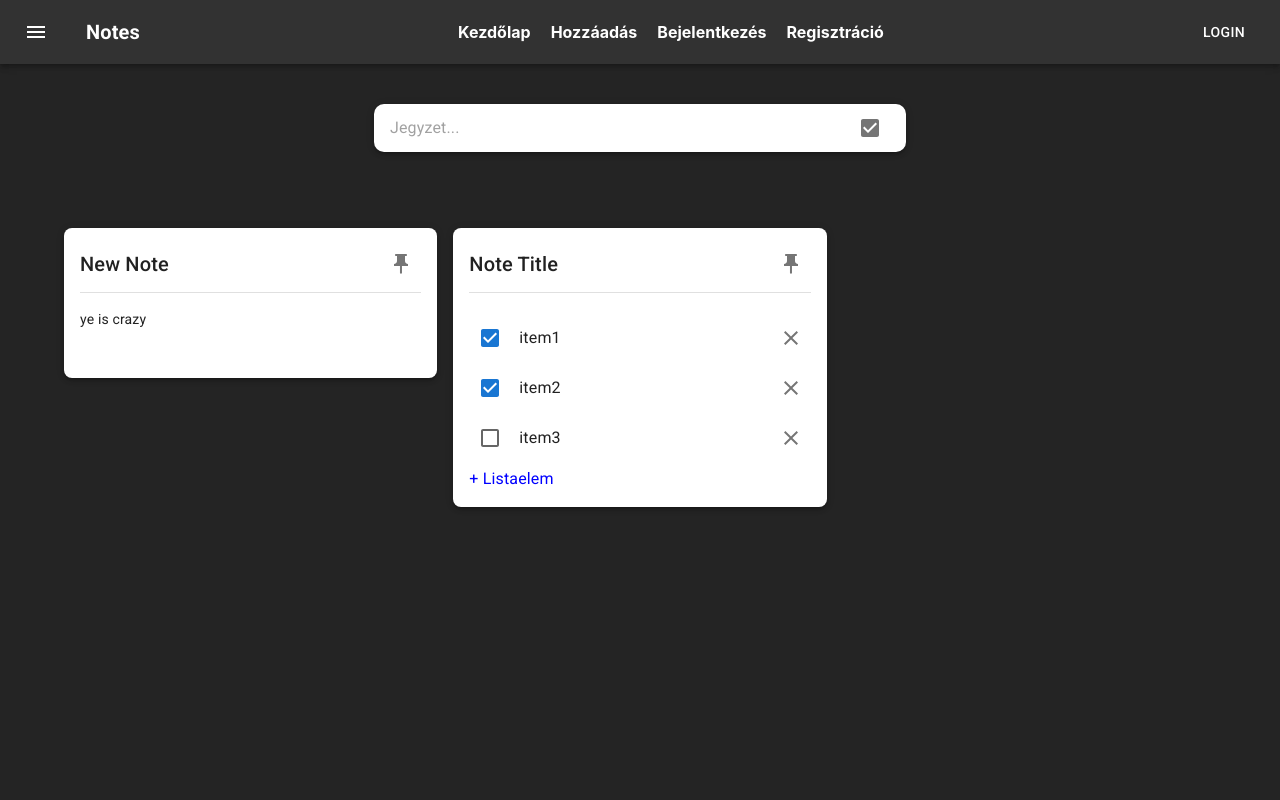
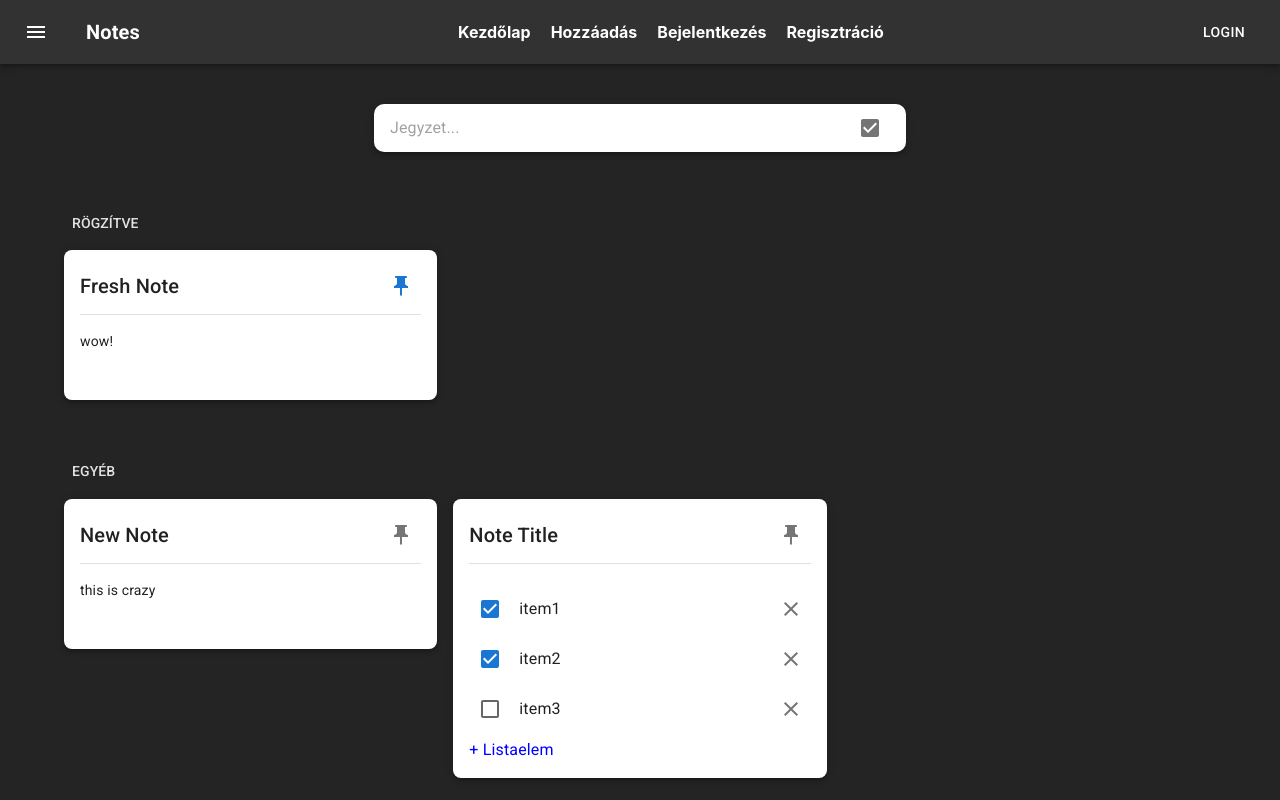
Before and after one commit to Lestoven/react-ts-notes, a React (Vite) app in the folder ts-notes/: page / in a window 1280 px wide. Built offline with nearby package versions, Linux system fonts and the light colour scheme.

Commit message:
Notes render pinned and other notes in their own category and extracted note cards into a seperate component called 'Note'

```diff
--- /dev/null
+++ b/ts-notes/src/components/notes/Note.tsx
@@ -0,0 +1,55 @@
+import { Paper, IconButton, Box, Typography, Divider } from "@mui/material";
+import PushPinIcon from "@mui/icons-material/PushPin";
+import ChecklistPanel from "../ChecklistPanel";
+import { Checklist, Checklist as NodeChecklist } from "../../types/Checklist";
+import Grid from "@mui/material/Grid";
+import { NoteData } from "../../interfaces/NoteData";
+import { useNotesDispatch } from "../../contexts/NotesContext";
+import { handleNoteUpdate } from "../../contexts/NotesContext";
+
+const Note = ({ note }: { note: NoteData }) => {
+    const notesDispatch = useNotesDispatch();
+
+    const handleCheckListChange = (updatedList: Checklist) => {
+        if (notesDispatch) {
+            const updatedNote = { ...note, content: updatedList };
+            handleNoteUpdate(updatedNote, notesDispatch);
+        }
+    };
+
+    return (
+        <Grid item xs={12} sm={6} md={4} key={note.id}>
+            <Paper
+                sx={{
+                    display: "flex",
+                    flexDirection: "column",
+                    padding: 2,
+                    borderRadius: 2,
+                    width: "100%",
+                    minHeight: "150px",
+                    boxSizing: "border-box",
+                }}
+                elevation={3}
+            >
+                <Box sx={{ display: "flex", justifyContent: "space-between", alignItems: "center" }}>
+                    <Typography variant="h6" component="h2">
+                        {note.title}
+                    </Typography>
+                    <IconButton>
+                        <PushPinIcon color={note.isPinned ? "primary" : "inherit"} />
+                    </IconButton>
+                </Box>
+                <Divider sx={{ marginY: 1 }} />
+                <Box sx={{ marginTop: 1 }}>
+                    {typeof note.content === "string" ? (
+                        <Typography variant="body2">{note.content}</Typography>
+                    ) : (
+                        <ChecklistPanel checklistElements={note.content as NodeChecklist} onChecklistChange={handleCheckListChange} />
+                    )}
+                </Box>
+            </Paper>
+        </Grid>
+    )
+};
+
+export default Note;
--- a/ts-notes/src/components/notes/Notes.tsx
+++ b/ts-notes/src/components/notes/Notes.tsx
@@ -1,59 +1,79 @@
 import { NoteData } from "../../interfaces/NoteData";
-import { Paper, IconButton, Box, Typography, Divider } from "@mui/material";
-import PushPinIcon from "@mui/icons-material/PushPin";
-import ChecklistPanel from "../ChecklistPanel";
-import { Checklist, Checklist as NodeChecklist } from "../../types/Checklist";
+import { Typography } from "@mui/material";
 import Grid from "@mui/material/Grid";
-import { handleNoteUpdate, useNotesDispatch } from "../../contexts/NotesContext";
+import Note from "./Note";
+import { Box } from "@mui/joy";
 
 const Notes = ({ notesData }: { notesData: NoteData[] }) => {
-    const notesDispatch = useNotesDispatch();
+    const pinnedNotes: NoteData[] = [];
+    const otherNotes: NoteData[] = [];
 
-    const handleCheckListChange = (note: NoteData) => {
-        return (updatedList: Checklist) => {
-            if (notesDispatch) {
-                const updatedNote = {...note, content: updatedList};
-                handleNoteUpdate(updatedNote, notesDispatch);
+    notesData.forEach(note => {
+        if (note.isPinned) {
+            pinnedNotes.push(note);
+        } else {
+            otherNotes.push(note);
         }
-        };
+    });
+
+    const renderNotes = (categoryTitle: string, notesToRender: NoteData[]) => {
+        return (
+            <>
+                <Typography
+                    variant="h6"
+                    sx={{ fontSize: "14px", textTransform: "uppercase", textAlign: "left", marginLeft: "8px", marginTop: "60px", marginBottom: 0 }}
+                >
+                    {categoryTitle}
+                </Typography>
+                <Grid container spacing={2} sx={{ marginTop: 0 }}>
+                    {notesToRender.map((note) => (
+                        <Note key={note.id} note={note} />
+                    ))}
+                </Grid>
+            </>
+        );
     };
 
+    if (notesData.length === 0) {
         return (
-        <Grid container spacing={2} sx={{marginTop: "60px"}}>
-            {notesData.map((note) => (
-                <Grid item xs={12} sm={6} md={4} key={note.id}>
-                    <Paper
+            <Box
                 sx={{
                     display: "flex",
-                            flexDirection: "column",
-                            padding: 2,
-                            borderRadius: 2,
-                            width: "100%",
-                            minHeight: "150px",
-                            boxSizing: "border-box",
+                    justifyContent: "center",
+                    alignItems: "center",
+                    height: "75vh"
                 }}
-                        elevation={3}
             >
-                        <Box sx={{ display: "flex", justifyContent: "space-between", alignItems: "center" }}>
-                            <Typography variant="h6" component="h2">
-                                {note.title}
+                <Typography
+                    variant="h5"
+                    sx={{
+                        textTransform: "uppercase",
+                        textAlign: "center",
+                        fontStyle: "italic",
+                        fontWeight: "bold",
+                        letterSpacing: "1.5px"
+                    }}
+                >
+                    Nincsenek még jegyzeteid jelenleg
                 </Typography>
-                            <IconButton>
-                                <PushPinIcon color={note.isPinned ? "primary" : "inherit"} />
-                            </IconButton>
             </Box>
-                        <Divider sx={{ marginY: 1 }} />
-                        <Box sx={{ marginTop: 1 }}>
-                            {typeof note.content === "string" ? (
-                                <Typography variant="body2">{note.content}</Typography>
-                            ) : (
-                                <ChecklistPanel checklistElements={note.content as NodeChecklist} onChecklistChange={handleCheckListChange(note)} />
+        );
+    }
+
+    return (
+        <>
+            {pinnedNotes.length > 0 && (
+                <>
+                    {renderNotes("rögzítve", pinnedNotes)}
+                </>
             )}
-                        </Box>
-                    </Paper>
-                </Grid>
-            ))}
-        </Grid>
+
+            {otherNotes.length > 0 && (
+                <>
+                    {renderNotes("egyéb", otherNotes)}
+                </>
+            )}
+        </>
     );
 };
 
--- a/ts-notes/src/pages/Home.tsx
+++ b/ts-notes/src/pages/Home.tsx
@@ -26,7 +26,6 @@ const Home = () => {
                     display: "flex",
                     flexDirection: "column",
                     justifyContent: "center",
-                    alignItems: "center",
                 }}
             >
                 <Add />
--- a/ts-notes/src/serverRequests/getNotes.ts
+++ b/ts-notes/src/serverRequests/getNotes.ts
@@ -5,7 +5,7 @@ export async function getNotes(): Promise<NoteData[]> {
     return [{
         id: 0,
         title: "New Note",
-        content: "ye is crazy",
+        content: "this is crazy",
         shared_with: [], // userids
         color: "white",
         isPinned: false,
@@ -25,6 +25,17 @@ export async function getNotes(): Promise<NoteData[]> {
         dateCreated: new Date(),
         dateUpdated: null,
         owner: 1
+    },
+    {
+        id: 2,
+        title: "Fresh Note",
+        content: "wow!",
+        shared_with: [], // userids
+        color: "white",
+        isPinned: true,
+        dateCreated: new Date(),
+        dateUpdated: null,
+        owner: 1
     }];
 };
 
--- a/ts-notes/src/serverRequests/saveNote.ts
+++ b/ts-notes/src/serverRequests/saveNote.ts
@@ -5,7 +5,7 @@ export async function saveNote(newNoteData: Omit<NoteData, "id">): Promise<NoteD
     // save noteData
     await saveNoteOnServer(2000);
 
-    const noteFromDB = {...newNoteData, id: 2};
+    const noteFromDB = {...newNoteData, id: 3};
     //throw new Error("asdsd");
     return noteFromDB;
 };
```
Lines whose indentation alone changed are shown as unchanged.
